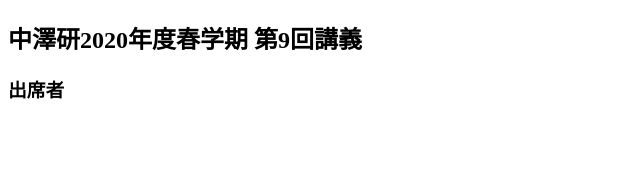
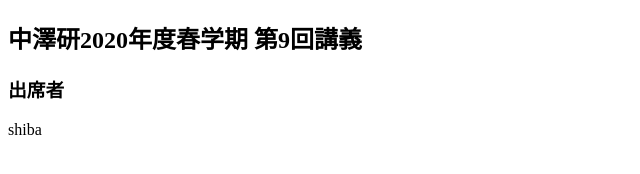
Before and after one commit to yuting0624/git-workshop, a plain HTML site: page index.html in a window 1280 px wide. Shown: the full height of the page, 0-640 px from the left. Drawn offline with Linux system fonts and the light colour scheme.

Commit message:
Add my login name

```diff
--- a/index.html
+++ b/index.html
@@ -9,6 +9,7 @@
 <body>
     <h2>中澤研2020年度春学期 第9回講義</h2>
     <h3>出席者</h3>
+    <p>shiba</p>
 </body>
 
 </html>
```
